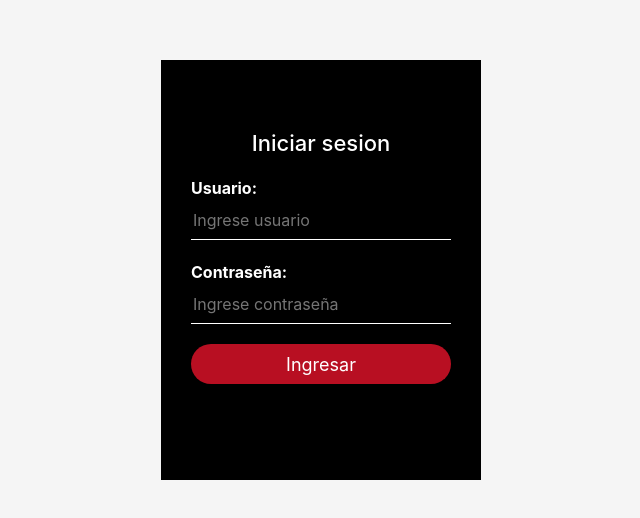
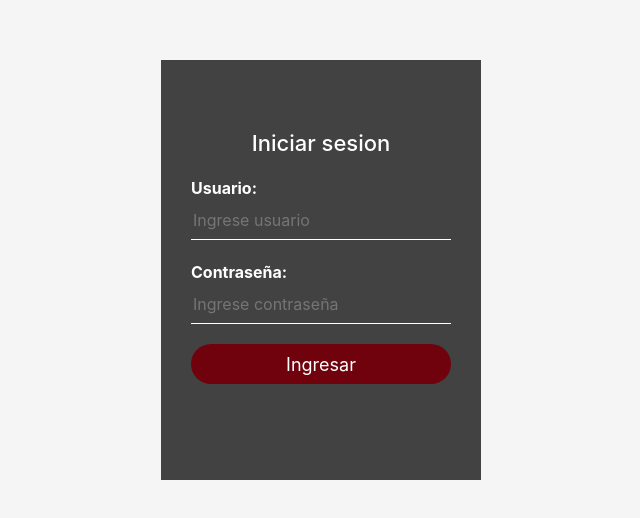
Before and after one commit to sebastiandesouza/sebasou_ecommerce, a plain HTML site: page login.html in a window 1280 px wide. Shown: the part 130-648 px from the top of the page, without its empty margins (319-959 px from the left). Drawn offline with Linux system fonts and the light colour scheme.

Commit message:
coloreslogin

```diff
--- a/css/styles.css
+++ b/css/styles.css
@@ -151,7 +151,7 @@ span{
 .login-box {
   width: 320px;
   height: 420px;
-  background: #000;
+  background:#424242;
   color: #fff;
   top: 50%;
   left: 50%;
@@ -194,7 +194,7 @@ span{
   border: none;
   outline: none;
   height: 40px;
-  background: #b80f22;
+  background: #70020e;
   color: #fff;
   font-size: 18px;
   border-radius: 20px;
@@ -202,6 +202,6 @@ span{
 
 .login-box input[type="button"]:hover {
   cursor: pointer;
-  background: #ffc107;
+  background: #b1a78a;
   color: #000;
 }
```
